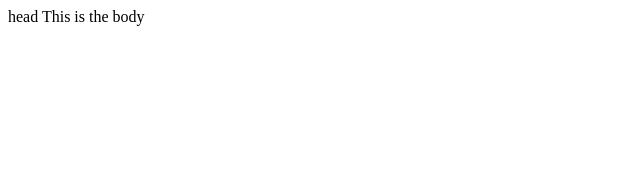
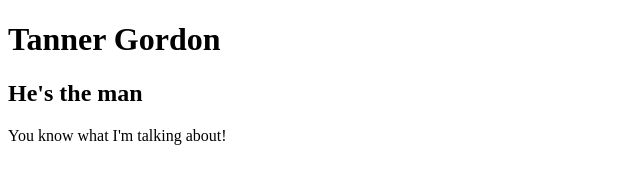
Before and after one commit to TannerGordon/personalWebsite, a plain HTML site: page index.html in a window 1280 px wide. Shown: the whole page, without its empty margins (0-640 px from the left). Drawn offline with Linux system fonts and the light colour scheme.

Commit message:
Update index.html

```diff
--- a/index.html
+++ b/index.html
@@ -1,8 +1,11 @@
 <!doctype html>
 <html>
-  <head>head</head>
-  <title>Tanner Gordon</title>
+  <head>
+    <title>Tanner Gordon</title>
+  </head>
   <body>
-    This is the body
+    <h1>Tanner Gordon</h1>
+    <h2>He's the man</h2>
+    You know what I'm talking about!
   </body>
 </html>
```
